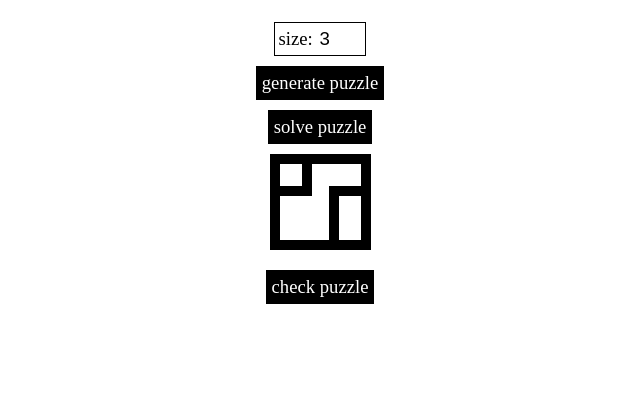
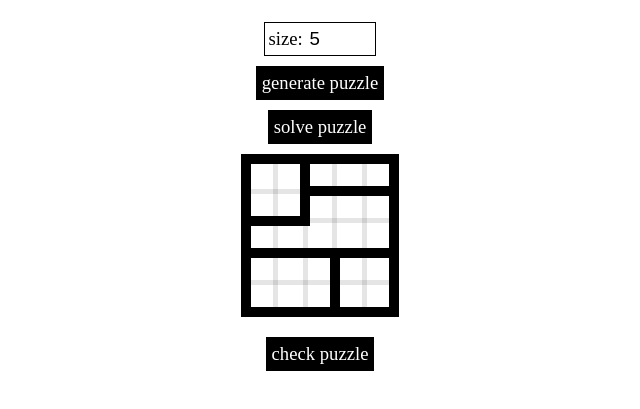
Before and after one commit to Riib11/SuperMegaSquareWar, a plain HTML site: page src/index.html in a window 1280 px wide. Shown: the part 121-530 px from the top of the page, without its empty margins (320-960 px from the left). Drawn offline with Linux system fonts and the light colour scheme.

Commit message:
stylized ui

```diff
--- a/src/index.html
+++ b/src/index.html
@@ -7,7 +7,7 @@
     <span class="bordered" style="display: inline-block;">
       <span>size:</span>
       <input id="input_puzzle_size" type="number"
-        value="3" min="3" max="100">
+        value="5" min="3" max="100">
     </span>
   </div>
   <div class="panel">
--- a/src/style/main.css
+++ b/src/style/main.css
@@ -64,7 +64,7 @@ input {
 
 
 #input_puzzle_size {
-  width: 40px;
+  width: 60px;
 }
 
 #puzzle_status {
@@ -86,6 +86,7 @@ input {
 
 #puzzle_container td {
   border-collapse: collapse;
+  border: 5px solid rgba(0, 0, 0, 0.1);
 
   width: 20px;
   height: 20px;
```
Also changed, not shown: 1 other file.
